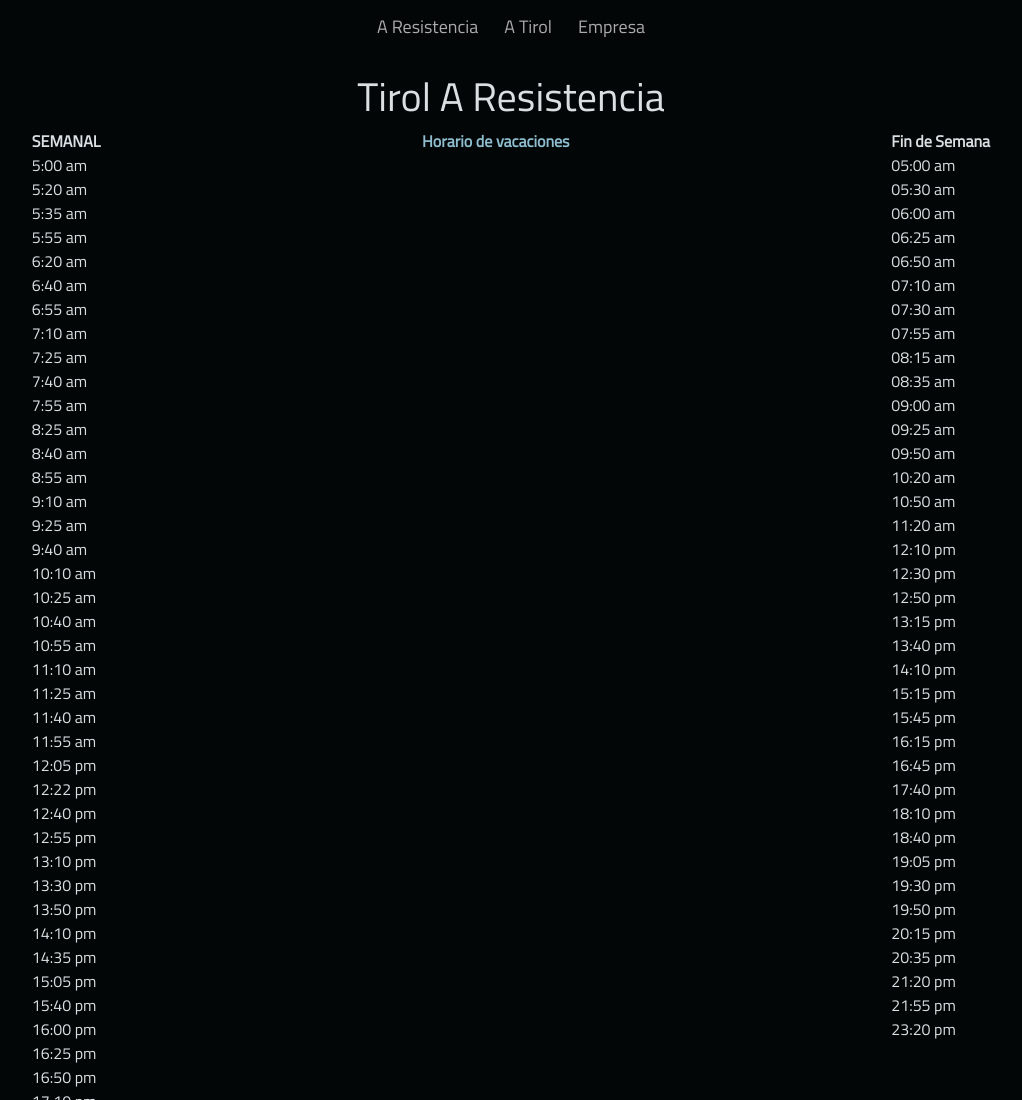
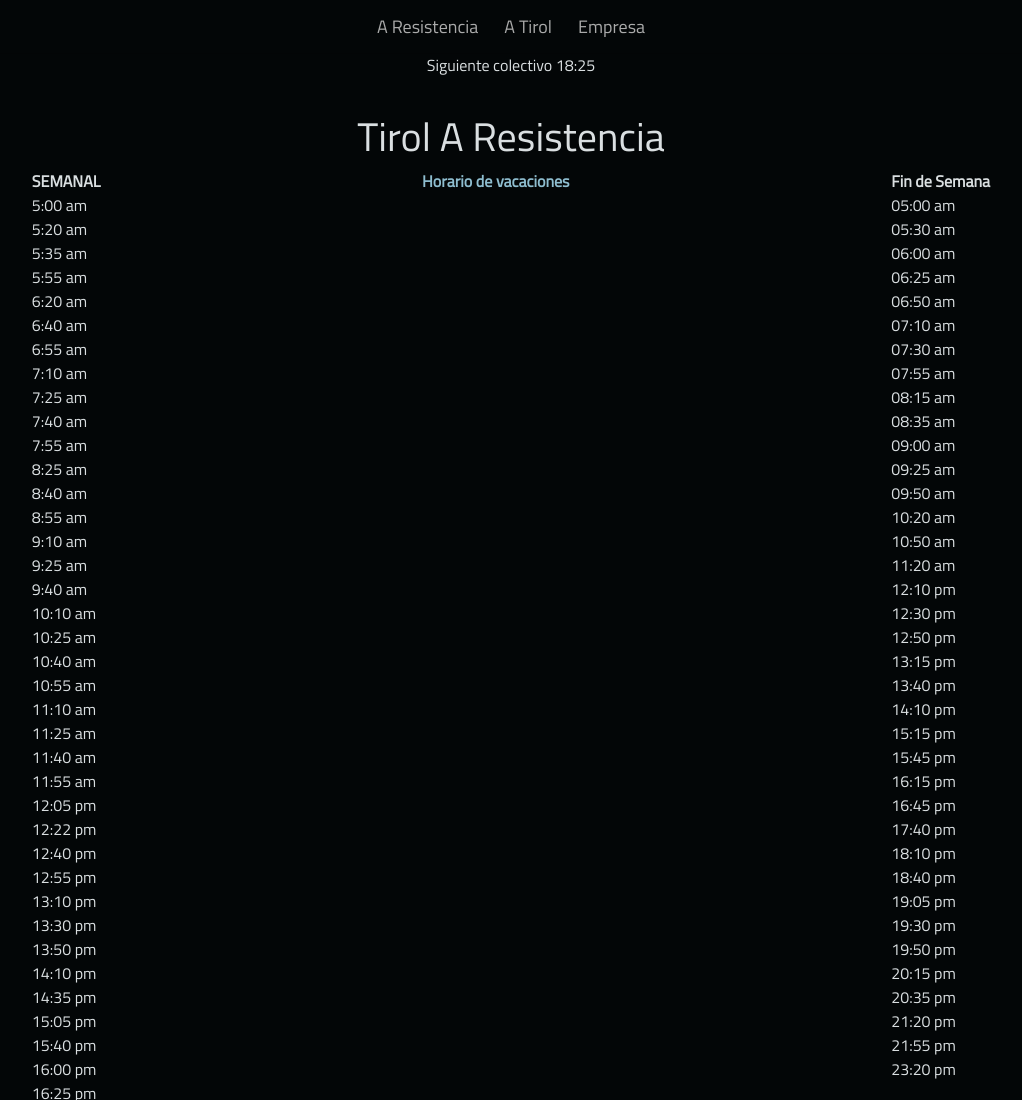
Before and after one commit to Nemo3003/horario-colectivos, a website: page index.html in a window 1280 px wide. Shown: the top 1100 px of the page, without its empty margins (129-1151 px from the left). Drawn offline with nearby package versions, Linux system fonts and the light colour scheme.

Commit message:
[UPD] Look at the closest bus!

```diff
--- a/index.html
+++ b/index.html
@@ -28,6 +28,11 @@
             </ul>
         </nav>
     </header>
+    <div class="container d-flex justify-content-center align-items-center ">
+      <p id="next-bus"></p>
+    </div>
+
+
     <h1>Tirol A Resistencia</h1>
 
     <main class="cool-one">
@@ -159,6 +164,150 @@
 
         </footer>
       </div>
+
+	<script>
+		 let now = new Date();
+    let currentDay = now.getDay(); // 0 = Sunday, 1 = Monday, ..., 6 = Saturday
+    let currentHours = now.getHours();
+    let currentMinutes = now.getMinutes();
+
+    // set up the bus schedule arrays for weekdays and weekends
+    let weekdayBusSchedule = [
+            { hour: 5, minute: 0 },
+            { hour: 5, minute: 20 },
+            { hour: 5, minute: 35 },
+            { hour: 5, minute: 55 },
+            { hour: 6, minute: 20 },
+            { hour: 6, minute: 40 },
+            { hour: 6, minute: 55 },
+            { hour: 7, minute: 10 },
+            { hour: 7, minute: 25 },
+            { hour: 7, minute: 40 },
+            { hour: 7, minute: 55 },
+            { hour: 8, minute: 25 },
+            { hour: 8, minute: 40 },
+            { hour: 8, minute: 55 },
+            { hour: 9, minute: 10 },
+            { hour: 9, minute: 25 },
+            { hour: 9, minute: 40 },
+            { hour: 10, minute: 10 },
+            { hour: 10, minute: 25 },
+            { hour: 10, minute: 40 },
+            { hour: 10, minute: 55 },
+            { hour: 11, minute: 10 },
+            { hour: 11, minute: 25 },
+            { hour: 11, minute: 40 },
+            { hour: 11, minute: 55 },
+            { hour: 12, minute: 05 },
+            { hour: 12, minute: 22 },
+            { hour: 12, minute: 40 },
+            { hour: 12, minute: 55 },
+            { hour: 13, minute: 10 },
+            { hour: 13, minute: 30 },
+            { hour: 13, minute: 50 },
+            { hour: 14, minute: 10 },
+            { hour: 14, minute: 35 },
+            { hour: 15, minute: 05 },
+            { hour: 15, minute: 40 },
+            { hour: 16, minute: 00 },
+            { hour: 16, minute: 25 },
+            { hour: 16, minute: 50 },
+            { hour: 17, minute: 10 },
+            { hour: 17, minute: 30 },
+            { hour: 17, minute: 50 },
+            { hour: 18, minute: 25 },
+            { hour: 18, minute: 40 },
+            { hour: 18, minute: 55 },
+            { hour: 19, minute: 10 },
+            { hour: 19, minute: 25 },
+            { hour: 19, minute: 40 },
+            { hour: 20, minute: 10 },
+            { hour: 20, minute: 25 },
+            { hour: 20, minute: 40 },
+            { hour: 21, minute: 05 },
+            { hour: 21, minute: 30 },
+            { hour: 21, minute: 50 },
+            { hour: 22, minute: 35 },
+            { hour: 22, minute: 55 },
+            { hour: 23, minute: 15 },
+            { hour: 23, minute: 40 },
+            { hour: 00, minute: 20 },
+            { hour: 00, minute: 45 },
+			 // add the rest of the bus schedule times here
+		];
+
+    let weekendBusSchedule = [
+        { hour: 5, minute: 00 },
+        { hour: 5, minute: 30 },
+        { hour: 6, minute: 00 },
+        { hour: 6, minute: 25 },
+        { hour: 6, minute: 50 },
+        { hour: 7, minute: 10 },
+        { hour: 7, minute: 30 },
+        { hour: 7, minute: 55 },
+        { hour: 8, minute: 15 },
+        { hour: 8, minute: 35 },
+        { hour: 9, minute: 00 },
+        { hour: 9, minute: 25 },
+        { hour: 9, minute: 50 },
+        { hour: 10, minute: 20 },
+        { hour: 10, minute: 50 },
+        { hour: 11, minute: 20 },
+        { hour: 12, minute: 10 },
+        { hour: 12, minute: 30 },
+        { hour: 12, minute: 50 },
+        { hour: 13, minute: 15 },
+        { hour: 13, minute: 40 },
+        { hour: 14, minute: 10 },
+        { hour: 15, minute: 15 },
+        { hour: 15, minute: 45 },
+        { hour: 16, minute: 15 },
+        { hour: 16, minute: 45 },
+        { hour: 17, minute: 40 },
+        { hour: 18, minute: 10 },
+        { hour: 18, minute: 40 },
+        { hour: 19, minute: 05 },
+        { hour: 19, minute: 30 },
+        { hour: 19, minute: 50 },
+        { hour: 20, minute: 15 },
+        { hour: 20, minute: 35 },
+        { hour: 21, minute: 20 },
+        { hour: 21, minute: 55 },
+        { hour: 23, minute: 20 },
+
+        // add the rest of the weekend bus schedule times here
+    ];
+
+    // find the next bus time
+    let nextBus = null;
+    if (currentDay >= 1 && currentDay <= 5) { // weekday (Monday to Friday)
+        for (var i = 0; i < weekdayBusSchedule.length; i++) {
+            let busTime = weekdayBusSchedule[i];
+            if (busTime.hour > currentHours || (busTime.hour == currentHours && busTime.minute >= currentMinutes)) {
+                nextBus = busTime;
+                break;
+            }
+        }
+    } else { // weekend (Saturday or Sunday)
+        for (var i = 0; i < weekendBusSchedule.length; i++) {
+            let busTime = weekendBusSchedule[i];
+            if (busTime.hour > currentHours || (busTime.hour == currentHours && busTime.minute >= currentMinutes)) {
+                nextBus = busTime;
+                break;
+            }
+        }
+    }
+
+    // display the next bus time
+    if (nextBus) {
+        var nextBusString = nextBus.hour + ":" + (nextBus.minute < 10 ? "0" + nextBus.minute : nextBus.minute);
+        document.getElementById("next-bus").innerHTML = "Siguiente colectivo " + nextBusString;
+    } else if (currentDay >= 1 && currentDay <= 5) { // weekday (Monday to Friday) and no more buses today
+        document.getElementById("next-bus").innerHTML = "Hoy ya no hay mas colectivos";
+    } else { // weekend (Saturday or Sunday)
+        document.getElementById("next-bus").innerHTML = "Ups";
+    }
+	</script>
     <!-- JavaScript Bundle with Popper -->
 <script src="https://cdn.jsdelivr.net/npm/bootstrap@5.2.2/dist/js/bootstrap.bundle.min.js" integrity="sha384-OERcA2EqjJCMA+/3y+gxIOqMEjwtxJY7qPCqsdltbNJuaOe923+mo//f6V8Qbsw3" crossorigin="anonymous"></script>
 <script src="./js/app.js"></script>
```
Also changed, not shown: search.html (added, +100 -0 lines).
